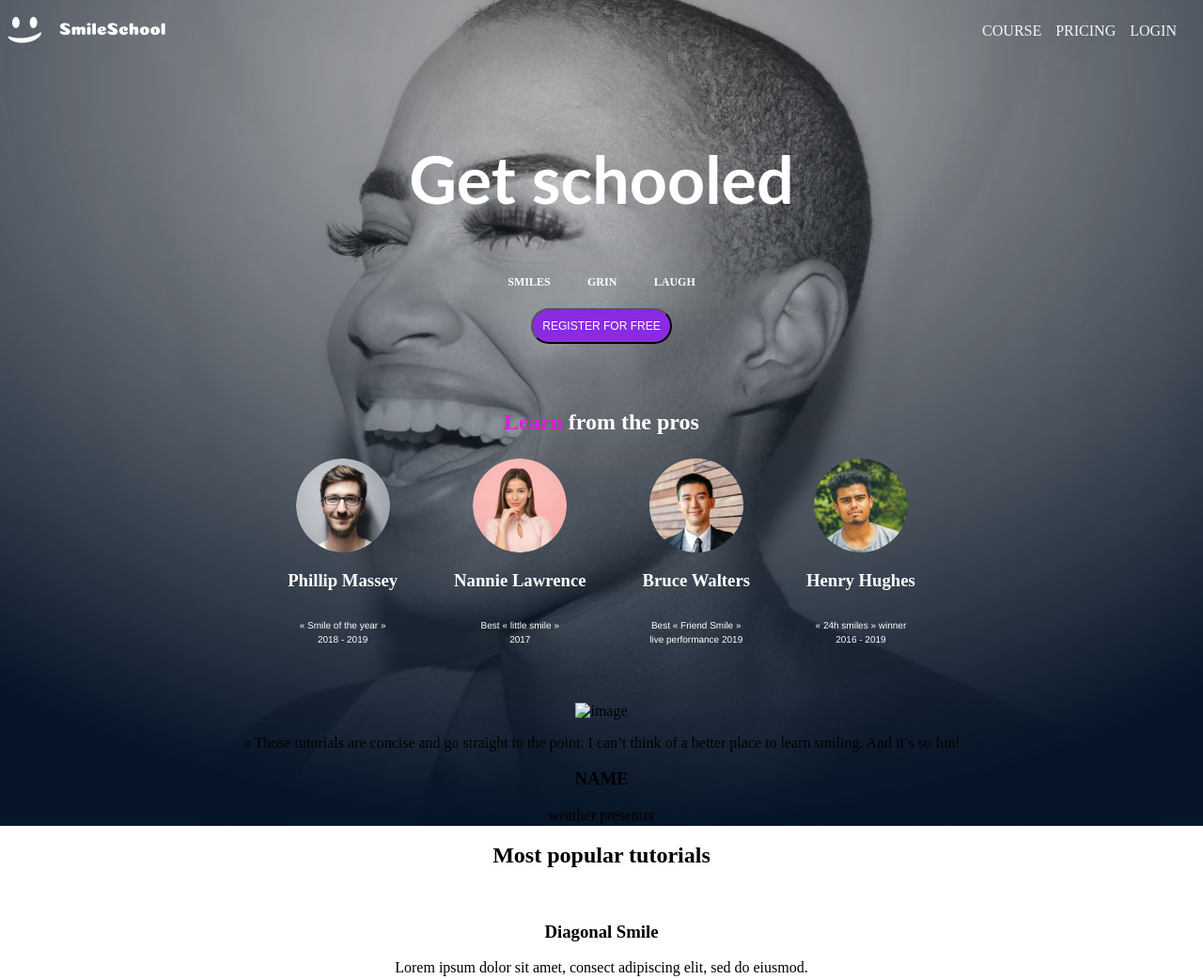
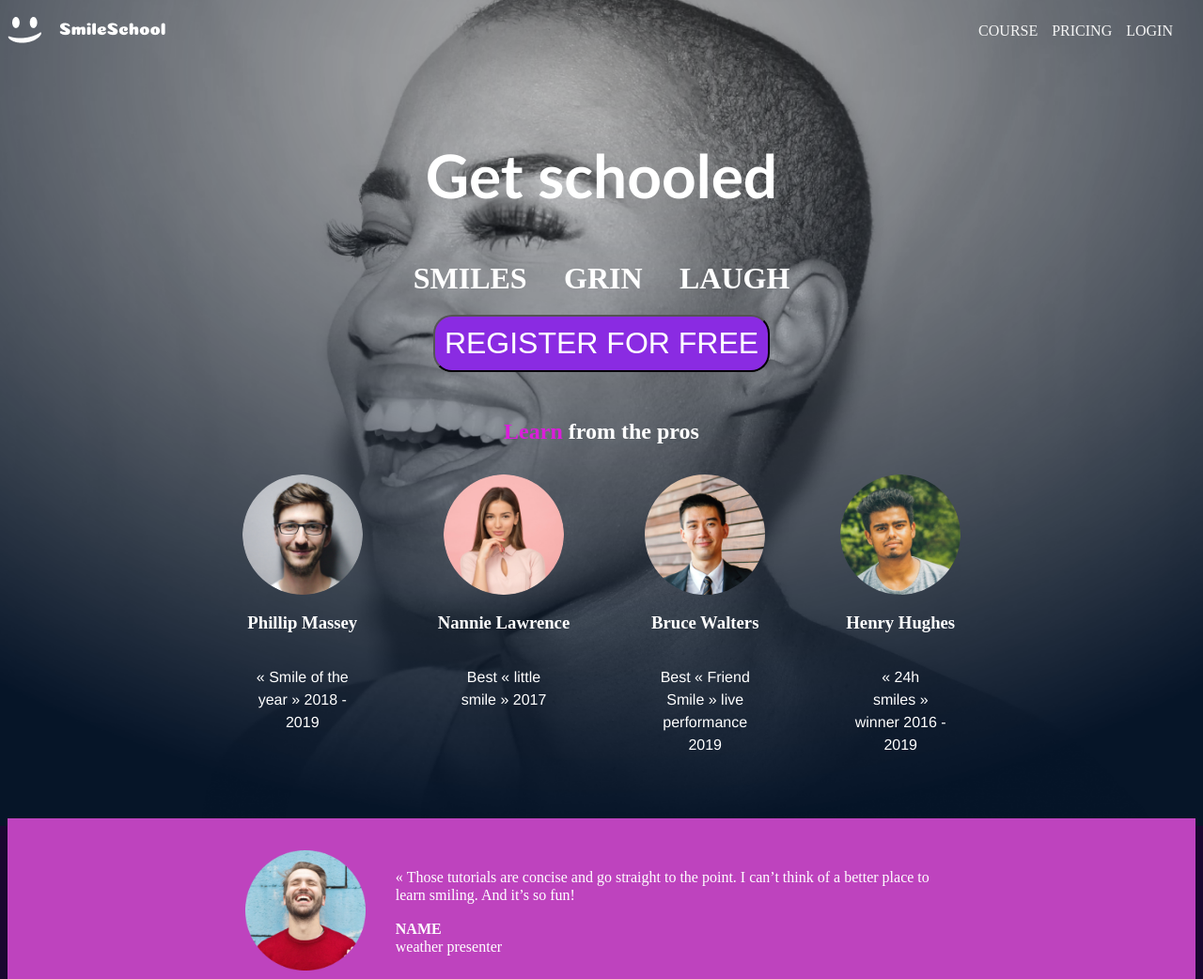
Before and after one commit to Ahmedhassan1990ali/alx_html_css, a plain HTML site: page css_advanced/index.html in a window 1280 px wide. Shown: the top 1042 px of the page at 94% size. Drawn offline with Linux system fonts and the light colour scheme.

Commit message:
Task 3. Quotes

```diff
--- a/css_advanced/index.html
+++ b/css_advanced/index.html
@@ -55,9 +55,9 @@
                 </div>
             </div>
         </section>
-        <section>
+        <section id="second-section">
             <div>
-                <img src="./images/Bitmap.png" alt="image">
+                <img src="./CSS Advanced images/5.png" alt="image">
             </div>
             <div>
                 <blockquote>« Those tutorials are concise and go straight to the point. I can’t think of a better place to learn smiling. And it’s so fun!</blockquote>
--- a/css_advanced/styles.css
+++ b/css_advanced/styles.css
@@ -3,6 +3,7 @@ body {
   background-repeat: no-repeat;
   background-position: top center;
   background-size: contain;
+  background-color: #1a0730;
   text-align: center;
 }
 
@@ -14,7 +15,7 @@ nav {
 nav ul {
     display: flex;
     gap: 15px;
-    margin-right: 20px;
+    margin-right: 1.5rem;
 }
 
 nav li {
@@ -29,7 +30,7 @@ nav li a{
 /* -------------------------------------- */
 
 h1 {
-    font-size: 70px;
+    font-size: 5vw;
     font-family:'Gill Sans', 'Gill Sans MT', Calibri, 'Trebuchet MS', sans-serif;
     color:white;
     margin-top: 90px;
@@ -38,16 +39,16 @@ h1 {
 #h1-div span {
     margin: 1.4%;
     color: white;
-    font-size: 12px;
+    font-size: 2em;
     font-weight: 600;
 }
 #h1-div button {
     display: block;
-    margin: 20px auto 70px;
+    margin: 20px auto 50px;
     color:white;
     background-color: blueviolet;
     padding: 10px;
-    font-size: 12px;
+    font-size: 2em;
     border-radius: 20px;
 }
 
@@ -56,7 +57,7 @@ h1 {
 }
 
 #learn h2 {
-    margin-bottom: 25px;
+    margin-bottom: 2rem;
 }
 #learn span {
     color:rgb(218, 30, 218)
@@ -64,7 +65,7 @@ h1 {
 
 #quotes {
     display: flex;
-    gap: 60px;
+    gap: 5rem;
     /* background-color: yellow; */
     max-width: fit-content;
     margin: 0 auto 50px;
@@ -72,13 +73,13 @@ h1 {
 }
 
 #quotes img {
-    width:100px;
-    border-radius: 50px;
+    width:8rem;
+    border-radius: 4rem;
 }
 
 #quotes p {
     max-width:100px;
-    font-size: 10px;
+    font-size: 1rem;
     font-family: 'Franklin Gothic Medium', 'Arial Narrow', Arial, sans-serif;
     text-align: center;
     line-height: 1.5em;
@@ -93,3 +94,38 @@ h1 {
     flex-direction: column;
     align-items: center;
 }
+
+
+/* -------------------------------------- */
+#second-section {
+    display:flex;
+    align-items: center;
+    padding: 0 20%;
+    background-color: rgb(190, 67, 190);
+    gap: 2rem;
+    min-height: 200px;
+}
+
+#second-section img {
+    width: 8rem;
+}
+
+#second-section :last-child {
+    text-align: left;
+    color: white;
+    line-height: 1.2em;
+}
+
+#second-section blockquote {
+    margin: 0%;
+}
+
+#second-section h3 {
+    margin-bottom: 0%;
+    padding-bottom: 0%;
+    font-size: 1rem;
+}
+
+#second-section p {
+    margin: 0%;
+}
```
